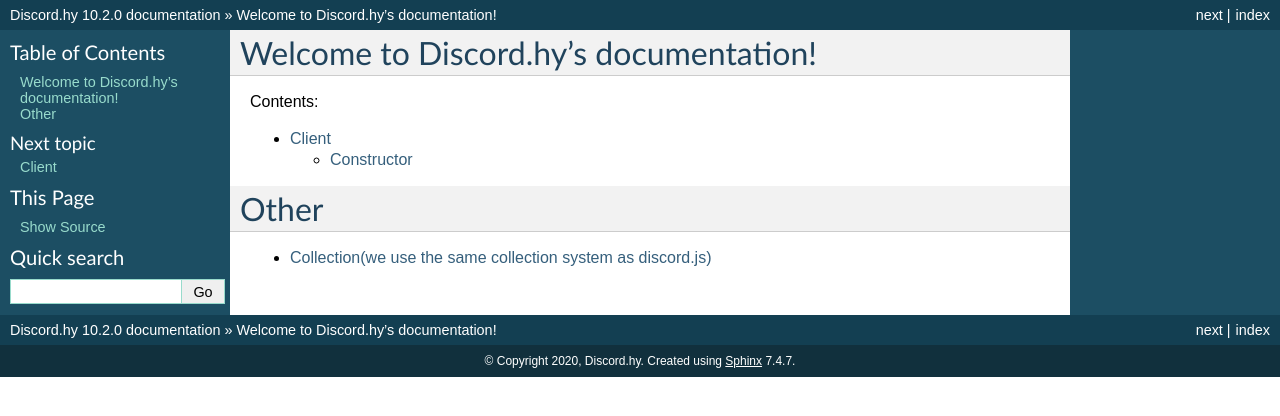
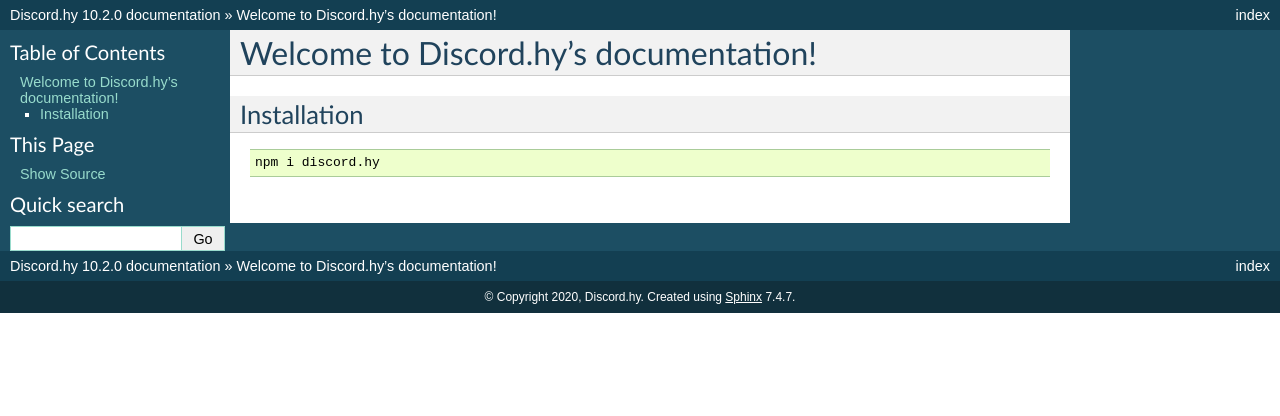
Before and after one commit to hydrogen-studio/discordhydocs, a Sphinx documentation site: the page built from docs/index.rst, in a window 1280 px wide. Shown: the top 416 px of the page. Built offline with Sphinx 7.4.7, drawn with Linux system fonts in a browser that asks for light colours.

Commit message:
Update index.rst

```diff
--- a/docs/index.rst
+++ b/docs/index.rst
@@ -1,17 +1,9 @@
 Welcome to Discord.hy's documentation!
 ==================================================
 
-Contents:
+Installation
+------------
 
-.. toctree::
-   :maxdepth: 2
-   :glob:
+.. code-block:: text
 
-   *
-
-
-
-Other
-==================
-
-* `Collection(we use the same collection system as discord.js) <https://discord.js.org/#/docs/collection/master/class/Collection>`_
+   npm i discord.hy
```
